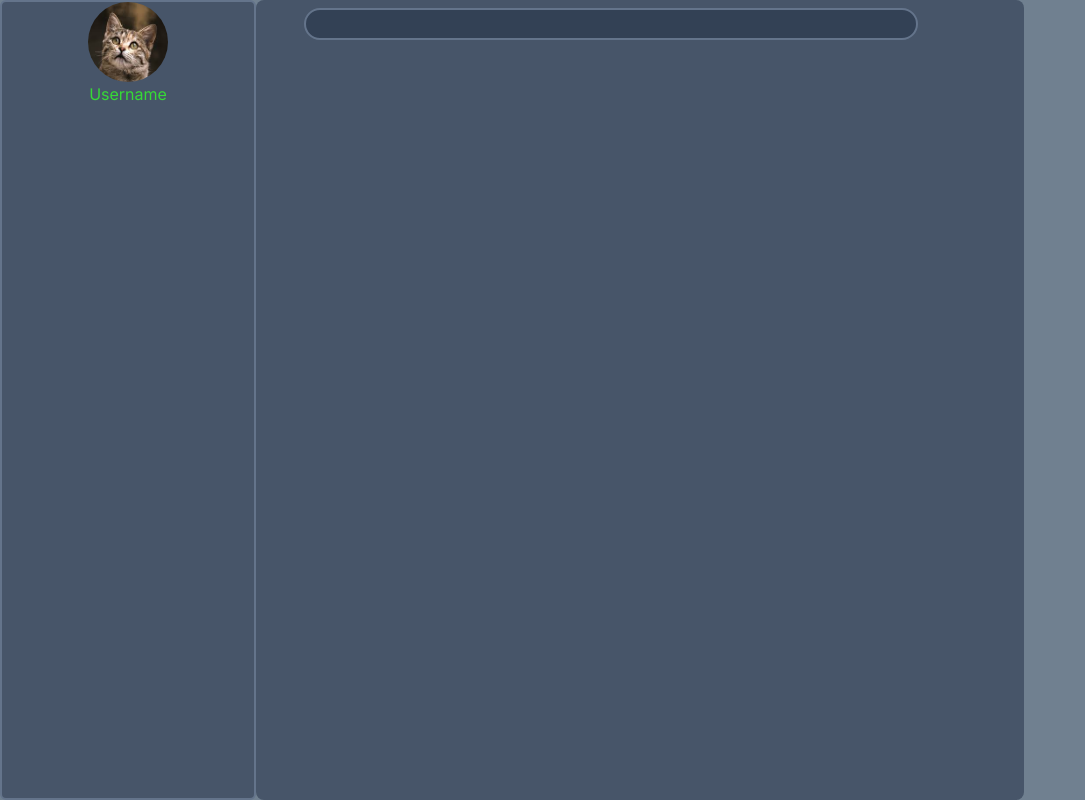
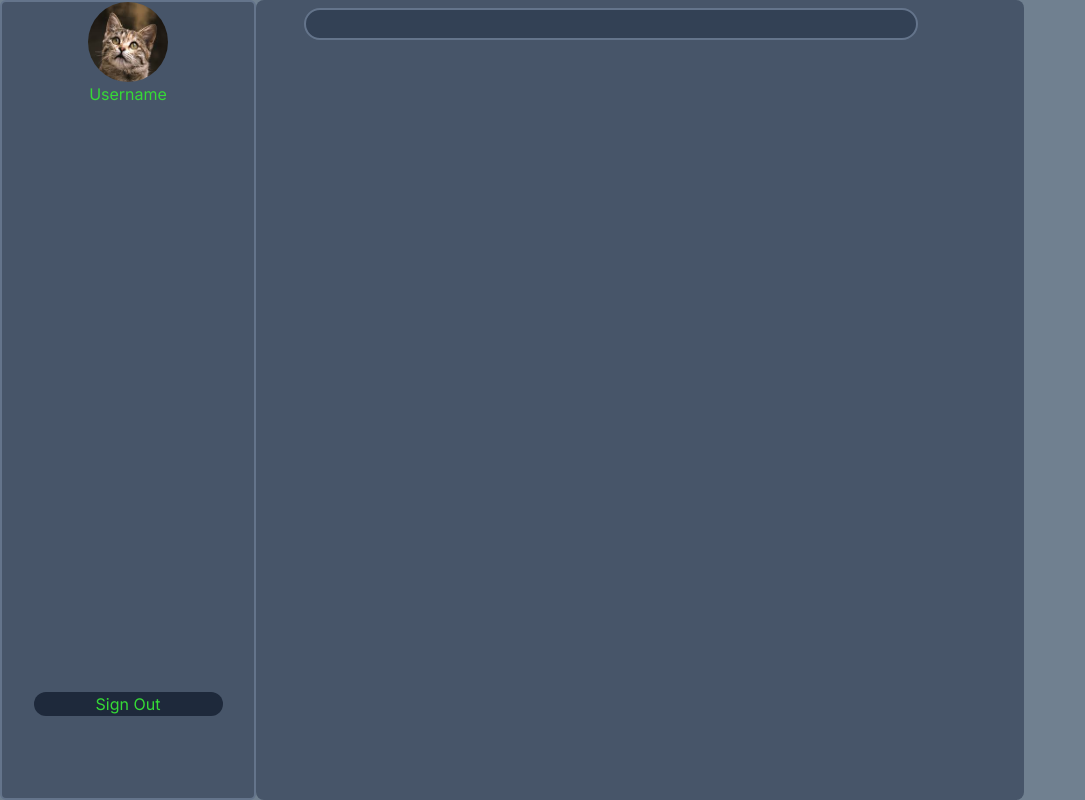
Before and after one commit to jjamesmsechu/Next-Spottydog, a Next.js app: page / in a window 1280 px wide. Shown: the whole page, without its empty margins (0-1085 px from the left). Built offline with nearby package versions, Linux system fonts and the light colour scheme.

Commit message:
Sign out Button organized Sign out button aligned

```diff
--- a/app/LeftBar/Signout/page.tsx
+++ b/app/LeftBar/Signout/page.tsx
@@ -1,7 +1,7 @@
 export const Signout = () =>{
     return(
         <>
-        <button type="button" className="bg-gradient-to-r from-gray-950 to-spottygreen w-9/12 rounded-full">Sign Out</button>
+        <button type="button" className="bg-slate-800 w-9/12 rounded-full">Sign Out</button>
         </>
     )
 }
--- a/app/LeftBar/page.tsx
+++ b/app/LeftBar/page.tsx
@@ -1,8 +1,10 @@
 import { Profile } from "./profile/page";
+import { Signout } from "./Signout/page";
 export function LeftBar() {
     return (
       <div className="inline-block h-screen text-center  w-1/5 text bg-slate-600 border-slate-500 border-2 rounded-md">
             <Profile></Profile>
+            <Signout></Signout>
       </div>
     );
 }
```
Also changed, not shown: app/LeftBar/profile/page.tsx (+4 -0 lines).
